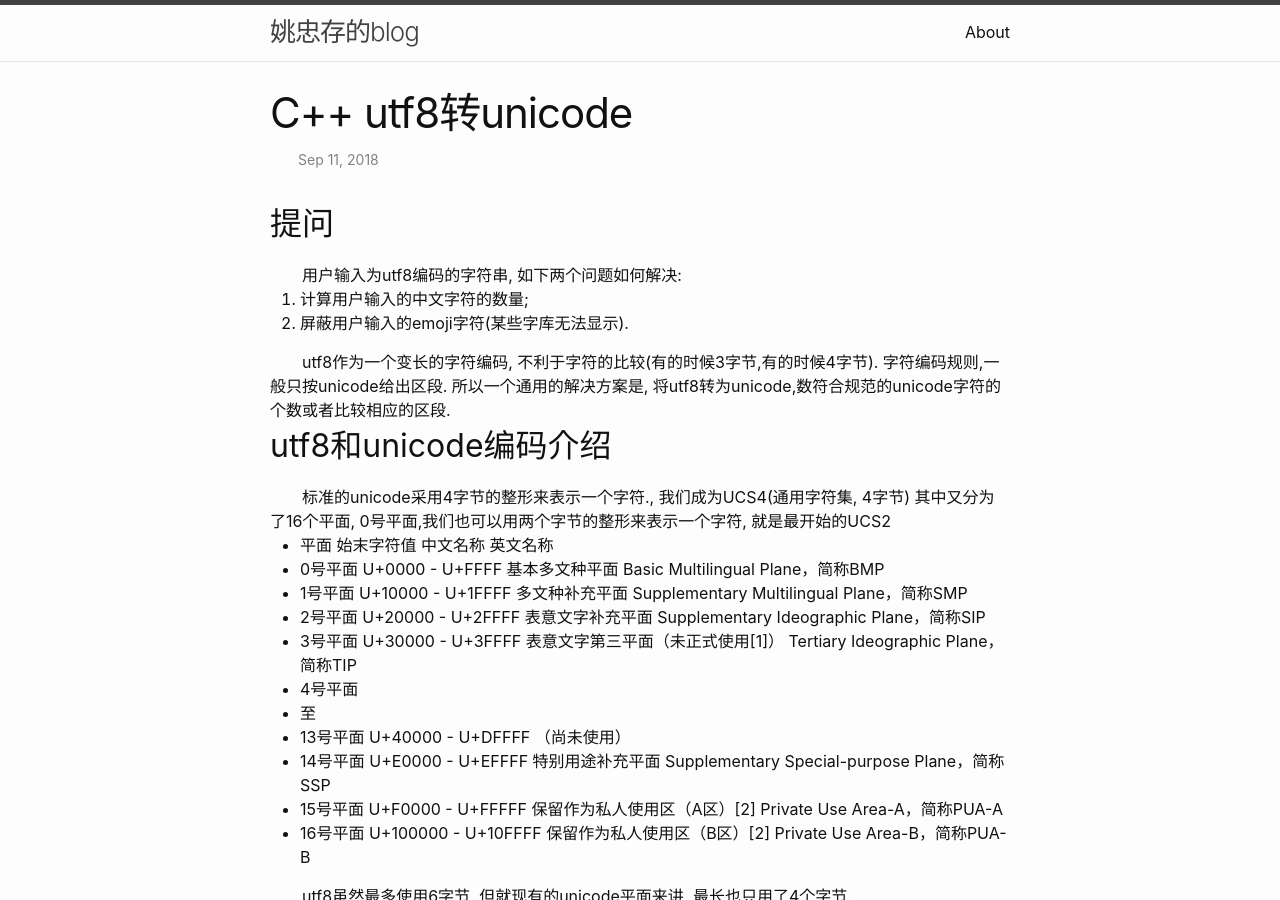
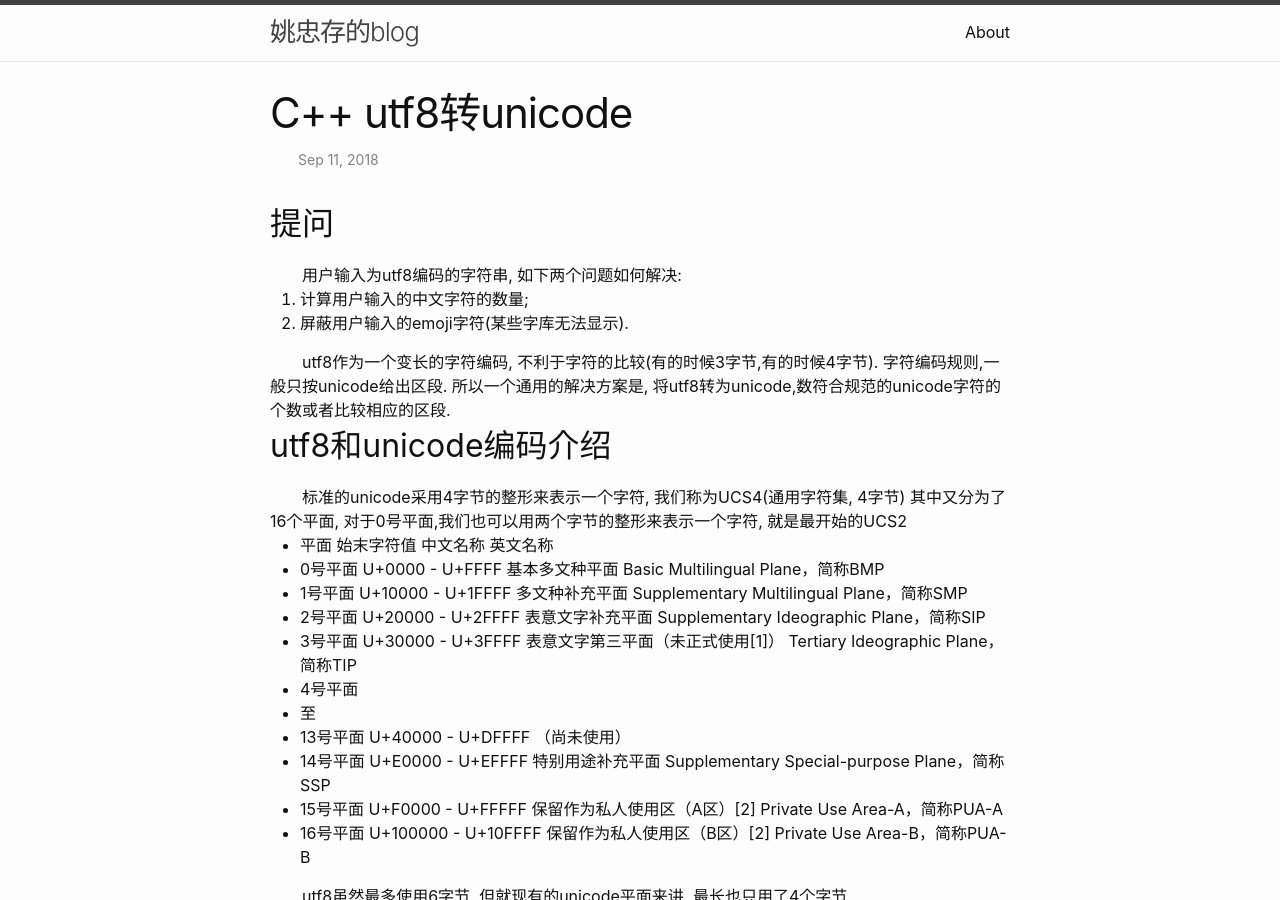
Before and after one commit to yaozhongcun/yaozhongcun.github.io, a Jekyll site: the page built from _posts/2018-09-15-tech-c-codec.markdown, in a window 1280 px wide and 900 px high. Built offline with Jekyll 4.4.1, drawn with Linux system fonts in a browser that asks for light colours; some of the changed text lies outside the part shown.

Commit message:
modify post

```diff
--- a/_layouts/post.html
+++ b/_layouts/post.html
@@ -43,7 +43,7 @@ layout: default
 <table>
   <tr>
   <td align="center">
-  <font size="3" face="Verdana" bold="true">觉得文章写的还不错?欢迎打赏!</font>
+  <font size="3" face="Verdana" bold="true">觉得文章还不错?欢迎打赏!</font>
   </td>
   </tr>
   <tr>
--- a/_posts/2018-09-15-tech-c-codec.markdown
+++ b/_posts/2018-09-15-tech-c-codec.markdown
@@ -17,8 +17,8 @@ utf8作为一个变长的字符编码, 不利于字符的比较(有的时候3字
 
 ## utf8和unicode编码介绍
 
-标准的unicode采用4字节的整形来表示一个字符., 我们成为UCS4(通用字符集, 4字节)
-其中又分为了16个平面, 0号平面,我们也可以用两个字节的整形来表示一个字符, 就是最开始的UCS2
+标准的unicode采用4字节的整形来表示一个字符, 我们称为UCS4(通用字符集, 4字节)
+其中又分为了16个平面, 对于0号平面,我们也可以用两个字节的整形来表示一个字符, 就是最开始的UCS2
 * 平面  始末字符值   中文名称    英文名称
 * 0号平面    U+0000 - U+FFFF 基本多文种平面 Basic Multilingual Plane，简称BMP
 * 1号平面    U+10000 - U+1FFFF   多文种补充平面 Supplementary Multilingual Plane，简称SMP
```
